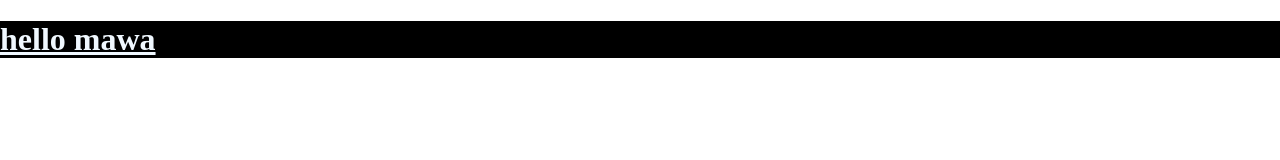
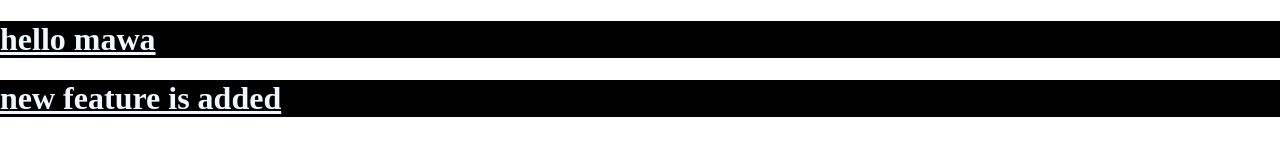
Before and after one commit to Irshad3786/secondrepo, a plain HTML site: page index.html in a window 1280 px wide. Drawn offline with Linux system fonts and the light colour scheme.

Commit message:
added a new feature

```diff
--- a/index.html
+++ b/index.html
@@ -8,5 +8,6 @@
 </head>
 <body>
     <h1>hello mawa</h1>
+    <h1>new feature is added</h1>
 </body>
 </html>
```
